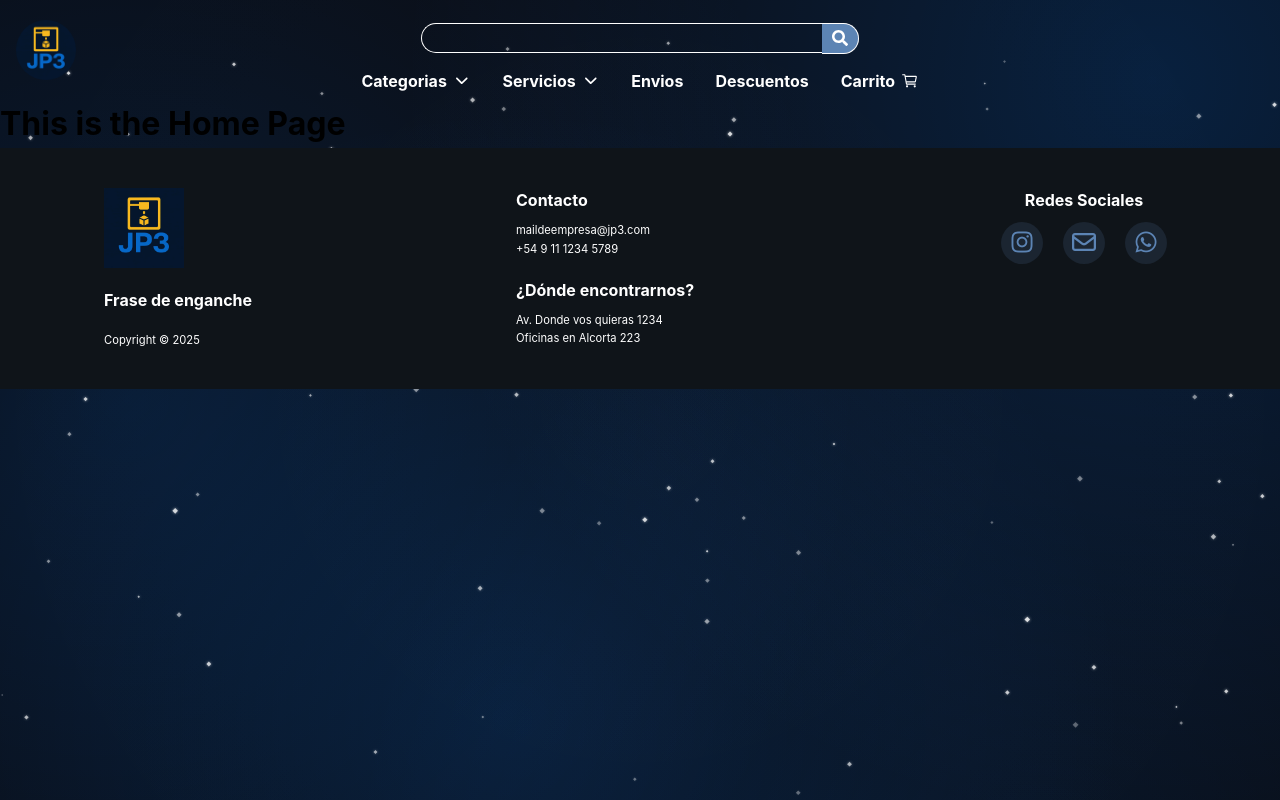
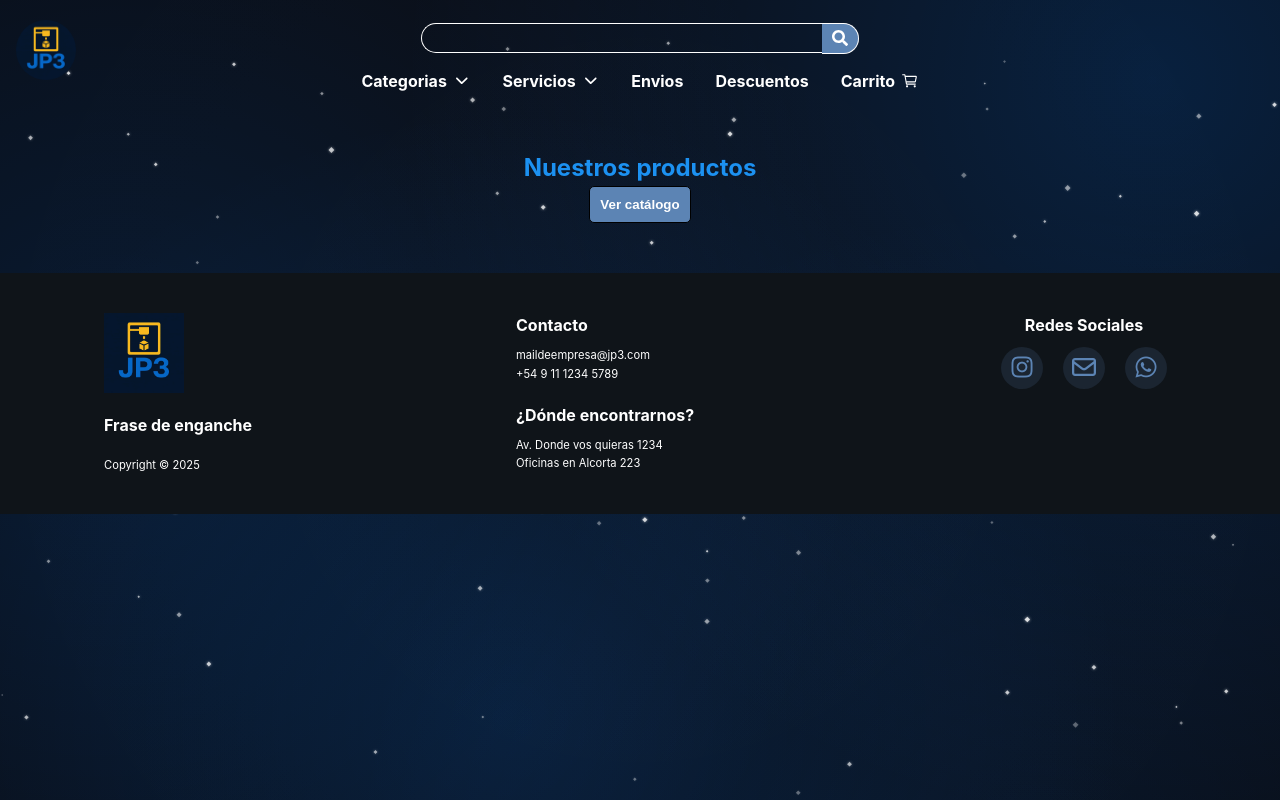
Before and after one commit to D-Madev/JP3, a React (Vite) app in the folder JP3/: page / in a window 1280 px wide. Built offline with nearby package versions, Linux system fonts and the light colour scheme.

Commit message:
feat(home): carcaza del homepage lista

```diff
--- a/JP3/src/pages/Home/Home.jsx
+++ b/JP3/src/pages/Home/Home.jsx
@@ -2,8 +2,12 @@ import styles from './Home.module.css'
 
 export default function Home() {
   return(
-    <h1 className={styles.title}>
-      This is the Home Page
-    </h1>
+    <section className={styles.products}>
+      <div className={styles.subProducts}>
+        <h2 className={styles.title}>Nuestros productos</h2>
+
+        <button className={styles.button}>Ver catálogo</button>
+      </div>
+    </section>
   )
 }
--- a/JP3/src/pages/Home/Home.module.css
+++ b/JP3/src/pages/Home/Home.module.css
@@ -1,3 +1,44 @@
+.products {
+  display: flex;
+  flex-direction: column;
+  justify-content: center;
+  align-items: center;
+  padding: 50px 0;
+  z-index: 3;
+}
+
+.subProducts {
+  display: flex;
+  flex-direction: column;
+  justify-content: center;
+  align-items: center;
+
+  width: 80%;
+  max-width: 80%;
+  z-index: 3;
+}
+
 .title {
-  color: black;
+  text-align: center;
+  color: var(--color-primary);
+  /* border: solid 1px black; */
 }
+
+.button {
+  background-color: var(--color-secondary);
+  color: white;
+
+  border: solid 1px black;
+  padding: 10px;
+  border-radius: 5px;
+
+  font-weight: bold;
+
+  transition: background-color 0.5s ease;
+}
+
+.button:hover {
+  background-color: var(--color-secondary-dark);
+  cursor: pointer;
+  color: rgb(221, 221, 221);
+}
```
